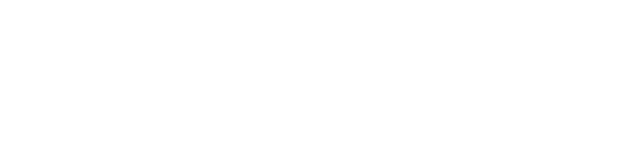
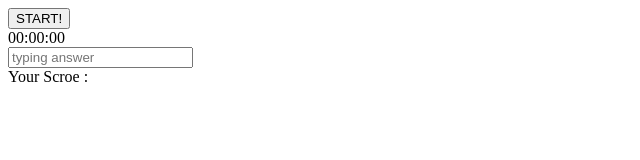
Before and after one commit to GoDoyeon/typing-game, a plain HTML site: page index.html in a window 1280 px wide. Shown: the whole page, without its empty margins (0-640 px from the left). Drawn offline with Linux system fonts and the light colour scheme.

Commit message:
HTML-markup

```diff
--- a/index.html
+++ b/index.html
@@ -9,5 +9,25 @@
 </head>
 <body>
 
+    <div class="start">
+        <button class="start_btn">
+            START!
+        </button>
+    </div>
+
+    <div id="game_box">
+        <div class="timer_box">
+            <div class="timer">
+                00:00:00
+            </div>
+        </div>
+
+        <div class="answer_box">
+            <input type="text" class="input" placeholder="typing answer">
+            <div class="score">Your Scroe : </div>
+        </div>
+    </div>
+
+
 </body>
 </html>
```
